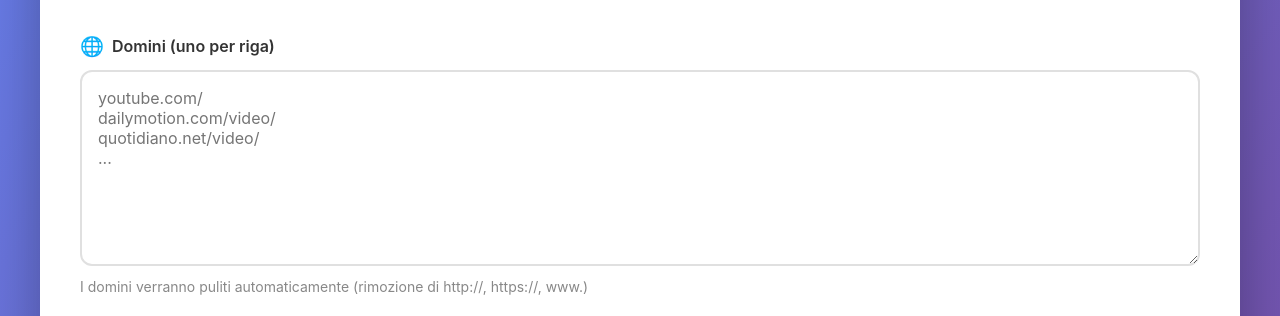
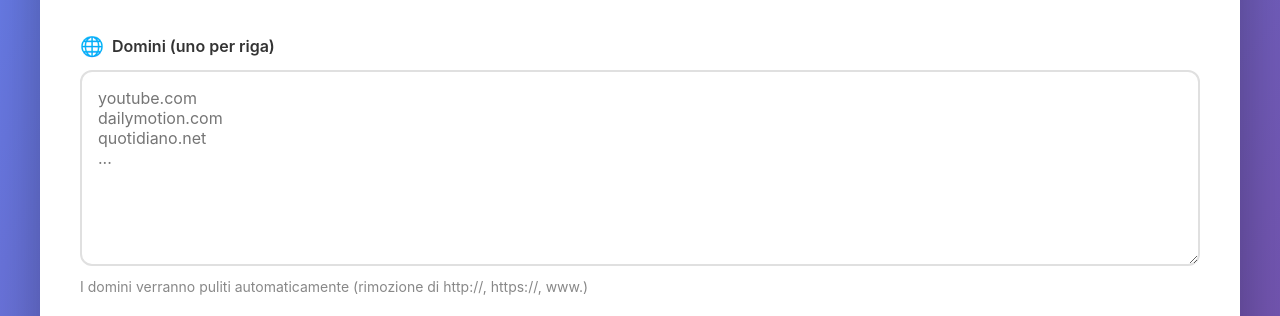
Before and after one commit to thewebalchemist76/booleansearch, a React (Vite) app: page / in a window 1280 px wide. Shown: the part 156-472 px from the top of the page. Built offline with nearby package versions, Linux system fonts and the light colour scheme.

Commit message:
Update App.jsx

```diff
--- a/src/App.jsx
+++ b/src/App.jsx
@@ -17,6 +17,7 @@
       .replace(/^www\./i, '')
       .replace(/\/$/, '')
       .split('/')[0] // Take only the domain part
+
     return cleaned
   }
 
@@ -68,10 +69,11 @@
 
             const data = await response.json()
 
+            // FIX: Rimuovi il .* dalla query
             searchResults.push({
               domain,
               article,
-              searchQuery: `site:${domain}.* "${article}"`,
+              searchQuery: `site:${domain} "${article}"`, // CORRETTO: tolto .*
               url: data.url || '',
               title: data.title || '',
               error: data.error || null,
@@ -84,18 +86,19 @@
             searchResults.push({
               domain,
               article,
-              searchQuery: `site:${domain}.* "${article}"`,
+              searchQuery: `site:${domain} "${article}"`, // CORRETTO: tolto .*
               url: '',
               title: '',
               error: err.message,
               captcha: false,
             })
+
             completed++
             setProgress(Math.round((completed / totalSearches) * 100))
           }
 
           // Small delay to avoid rate limiting
-          await new Promise(resolve => setTimeout(resolve, 500))
+          await new Promise(resolve => setTimeout(resolve, 1000)) // Aumentato a 1 secondo
         }
       }
 
@@ -156,7 +159,7 @@
               id="domains"
               value={domains}
               onChange={(e) => setDomains(e.target.value)}
-              placeholder="youtube.com/&#10;dailymotion.com/video/&#10;quotidiano.net/video/&#10;..."
+              placeholder="youtube.com&#10;dailymotion.com&#10;quotidiano.net&#10;..."
               rows={8}
               disabled={isSearching}
             />
@@ -210,6 +213,7 @@
                 📥 Scarica CSV
               </button>
             </div>
+
             <div className="results-table-container">
               <table className="results-table">
                 <thead>
```
